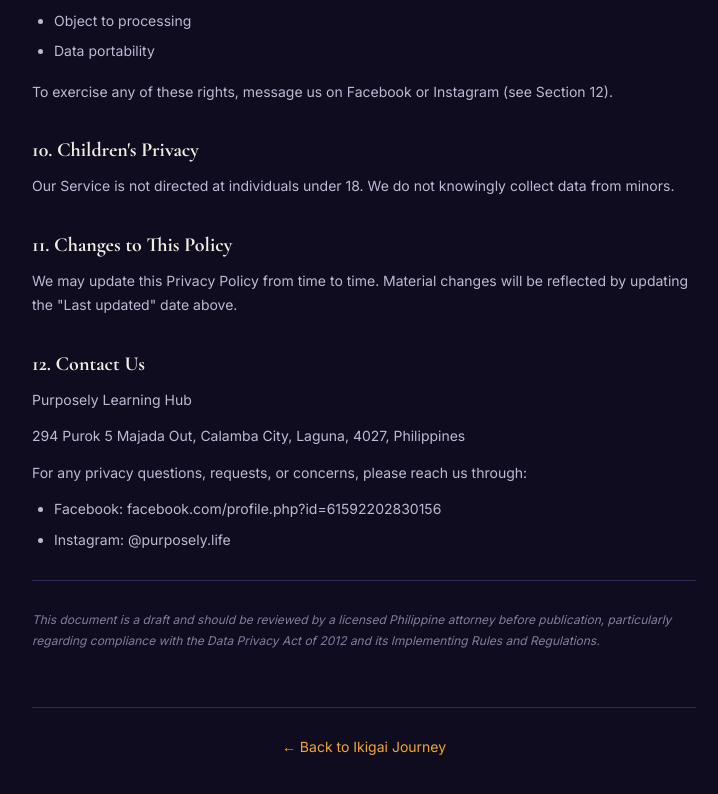
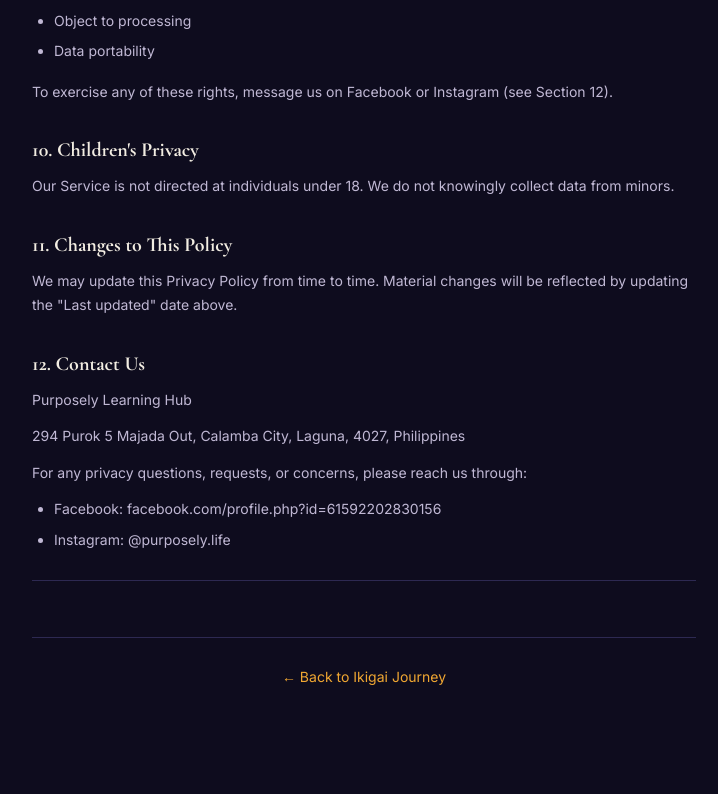
Before and after one commit to bictorinoxs/ikigai-journey, a Next.js app: page /privacy in a window 1280 px wide. Shown: the part 2233-3027 px from the top of the page, without its empty margins (276-994 px from the left). After the commit the page ends 2999 px from the top, so only its background shows below. Built offline with nearby package versions, Linux system fonts and the light colour scheme.

Commit message:
update policies

```diff
--- a/pages/privacy.js
+++ b/pages/privacy.js
@@ -72,7 +72,7 @@
       <li>Instagram: @purposely.life</li>
       </ul>
       <hr/>
-      <p className="disclaimer">This document is a draft and should be reviewed by a licensed Philippine attorney before publication, particularly regarding compliance with the Data Privacy Act of 2012 and its Implementing Rules and Regulations.</p>
+      <p className="disclaimer"></p>
     </LegalLayout>
   );
 }
--- a/pages/refund-policy.js
+++ b/pages/refund-policy.js
@@ -28,7 +28,7 @@
       <li>Instagram: @purposely.life</li>
       </ul>
       <hr/>
-      <p className="disclaimer">This document is a draft and should be reviewed by a licensed Philippine attorney before publication.</p>
+      <p className="disclaimer"></p>
     </LegalLayout>
   );
 }
```
